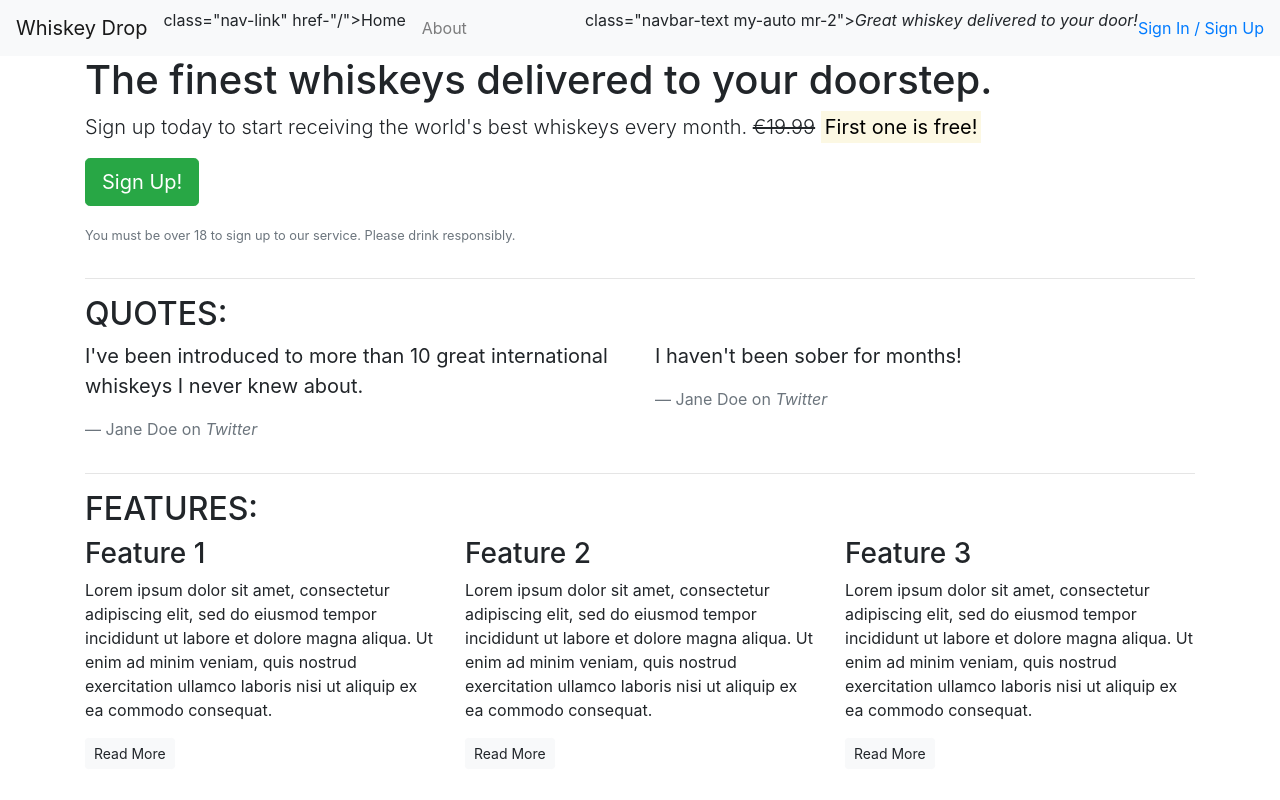
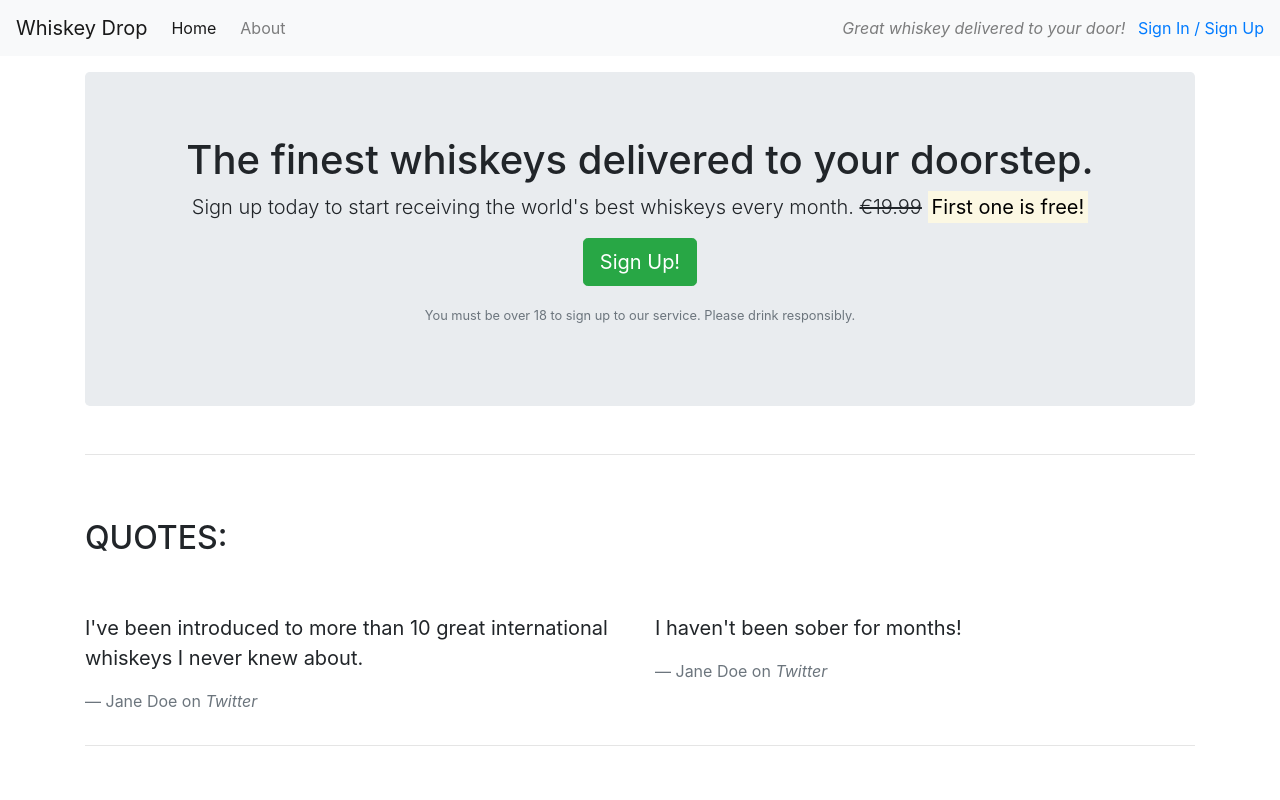
Before and after one commit to paulie-o74/Whiskey, a plain HTML site: page index.html in a window 1280 px wide. Shown: the top 800 px of the page. Drawn offline with nearby package versions, Linux system fonts and the light colour scheme.

Commit message:
Update spacing and styling on home page

```diff
--- a/index.html
+++ b/index.html
@@ -13,21 +13,28 @@
     <nav class="navbar navbar-light bg-light navbar-expand-sm">
         <a href="/" class="navbar-brand">Whiskey Drop</a>
         <ul class="navbar-nav mr-auto">
-        <li class="active nav-item mr-2"><a>class="nav-link" href-"/">Home</a></li>
-        <li class="nav-item mr-2"><a class="nav-link" href="/about">About</a></li>
+            <li class="active nav-item mr-2"><a class="nav-link" href="/">Home</a></li>
+            <li class="nav-item mr-2"><a class="nav-link" href="/about">About</a></li>
+            <li class="nav-item mr-2 d-block d-sm-none"><a class="nav-link" href="/login">Sign In / Sign Up</a></li>
         </ul>
-        <p>class="navbar-text my-auto mr-2"><i>Great whiskey delivered to your door!</i></p>
-        <a href="/login">Sign In / Sign Up</a>
-        </nav>
-    <article class="container">
+        <div class="d-none d-md-block">
+            <p class="navbar-text my-auto mr-2"><i>Great whiskey delivered to your door!</i></p>
+            <a href="/login">Sign In / Sign Up</a>
+        </div>
+    </nav>
+    <article class="container mt-3">
         <!-- Callout -->
         <div class="row">
             <div class="col-12">
-                <section class="callout">
+                <section class="callout jumbotron text-center">
                     <h1>The finest whiskeys delivered to your doorstep.</h1>
-                    <p class="lead">Sign up today to start receiving the world's best whiskeys every month. <s>€19.99</s> <strong><mark>First one is free!</mark></strong></p>
+                    <p class="lead">Sign up today to start receiving the world's best whiskeys every month.
+                        <s class="d-none d-sm-inline">€19.99</s>
+                        <span class="d-inline d-sm-none"><br></span>
+                        <strong><mark>First one is free!</mark></strong></p>
                     <p><button class="btn btn-lg btn-success">Sign Up!</button></p>
-                    <p class="text-muted"><small>You must be over 18 to sign up to our service. Please drink responsibly.</small></p>
+                    <p class="text-muted"><small>You must be over 18 to sign up to our service. Please drink
+                            responsibly.</small></p>
                 </section>
             </div>
         </div>
@@ -37,7 +44,7 @@
         <!-- Quotes -->
         <section class="quotes">
             <div class="row">
-                <div class="col-12">
+                <div class="col-12 my-5">
                     <h2 class="text-uppercase">Quotes:</h2>
                 </div>
             </div>
@@ -62,7 +69,7 @@
         <!-- Features -->
         <section class="features">
             <div class="row">
-                <div class="col-12">
+                <div class="col-12 my-5">
                     <h2 class="text-uppercase">Features:</h2>
                 </div>
             </div>
@@ -70,21 +77,27 @@
                 <div class="col-12 col-md-6 col-lg-4">
                     <div class="feature">
                         <h3>Feature 1</h3>
-                        <p>Lorem ipsum dolor sit amet, consectetur adipiscing elit, sed do eiusmod tempor incididunt ut labore et dolore magna aliqua. Ut enim ad minim veniam, quis nostrud exercitation ullamco laboris nisi ut aliquip ex ea commodo consequat.</p>
+                        <p>Lorem ipsum dolor sit amet, consectetur adipiscing elit, sed do eiusmod tempor incididunt ut
+                            labore et dolore magna aliqua. Ut enim ad minim veniam, quis nostrud exercitation ullamco
+                            laboris nisi ut aliquip ex ea commodo consequat.</p>
                         <p><a class="btn btn-sm btn-light" href="">Read More</a></p>
                     </div>
                 </div>
                 <div class="col-12 col-md-6 col-lg-4">
                     <div class="feature">
                         <h3>Feature 2</h3>
-                        <p>Lorem ipsum dolor sit amet, consectetur adipiscing elit, sed do eiusmod tempor incididunt ut labore et dolore magna aliqua. Ut enim ad minim veniam, quis nostrud exercitation ullamco laboris nisi ut aliquip ex ea commodo consequat.</p>
+                        <p>Lorem ipsum dolor sit amet, consectetur adipiscing elit, sed do eiusmod tempor incididunt ut
+                            labore et dolore magna aliqua. Ut enim ad minim veniam, quis nostrud exercitation ullamco
+                            laboris nisi ut aliquip ex ea commodo consequat.</p>
                         <p><a class="btn btn-sm btn-light" href="">Read More</a></p>
                     </div>
                 </div>
                 <div class="col-12 d-md-none d-lg-block col-lg-4">
                     <div class="feature">
                         <h3>Feature 3</h3>
-                        <p>Lorem ipsum dolor sit amet, consectetur adipiscing elit, sed do eiusmod tempor incididunt ut labore et dolore magna aliqua. Ut enim ad minim veniam, quis nostrud exercitation ullamco laboris nisi ut aliquip ex ea commodo consequat.</p>
+                        <p>Lorem ipsum dolor sit amet, consectetur adipiscing elit, sed do eiusmod tempor incididunt ut
+                            labore et dolore magna aliqua. Ut enim ad minim veniam, quis nostrud exercitation ullamco
+                            laboris nisi ut aliquip ex ea commodo consequat.</p>
                         <p><a class="btn btn-sm btn-light" href="">Read More</a></p>
                     </div>
                 </div>
```
